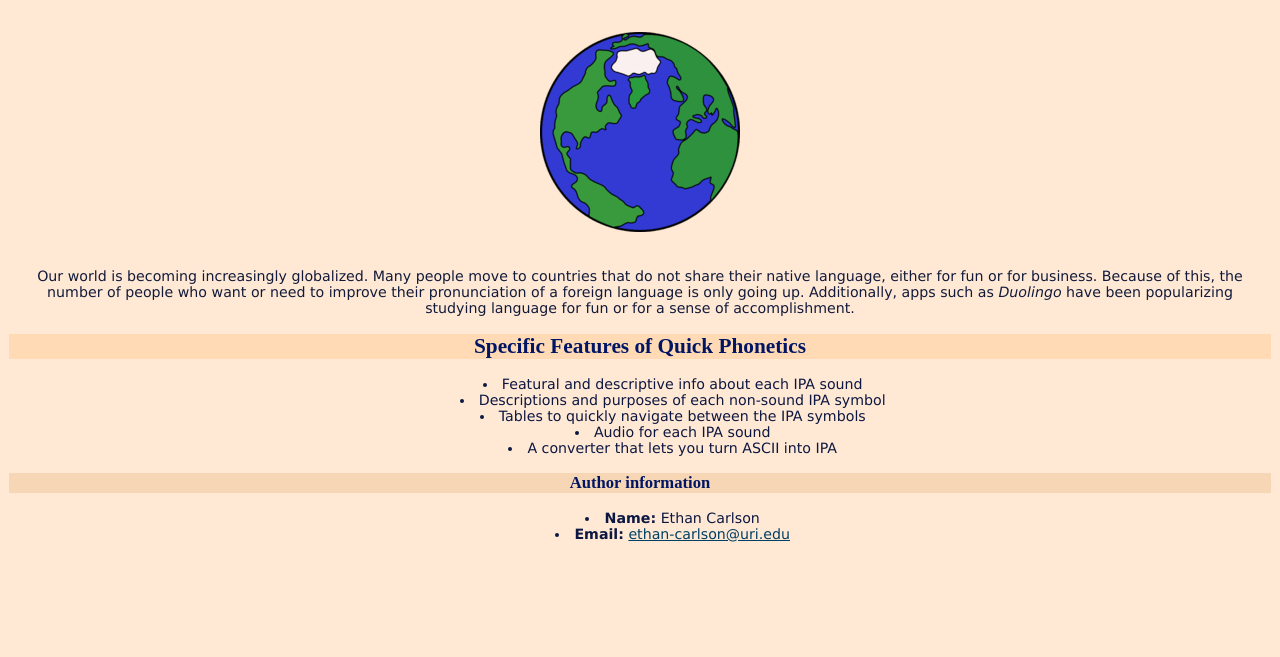
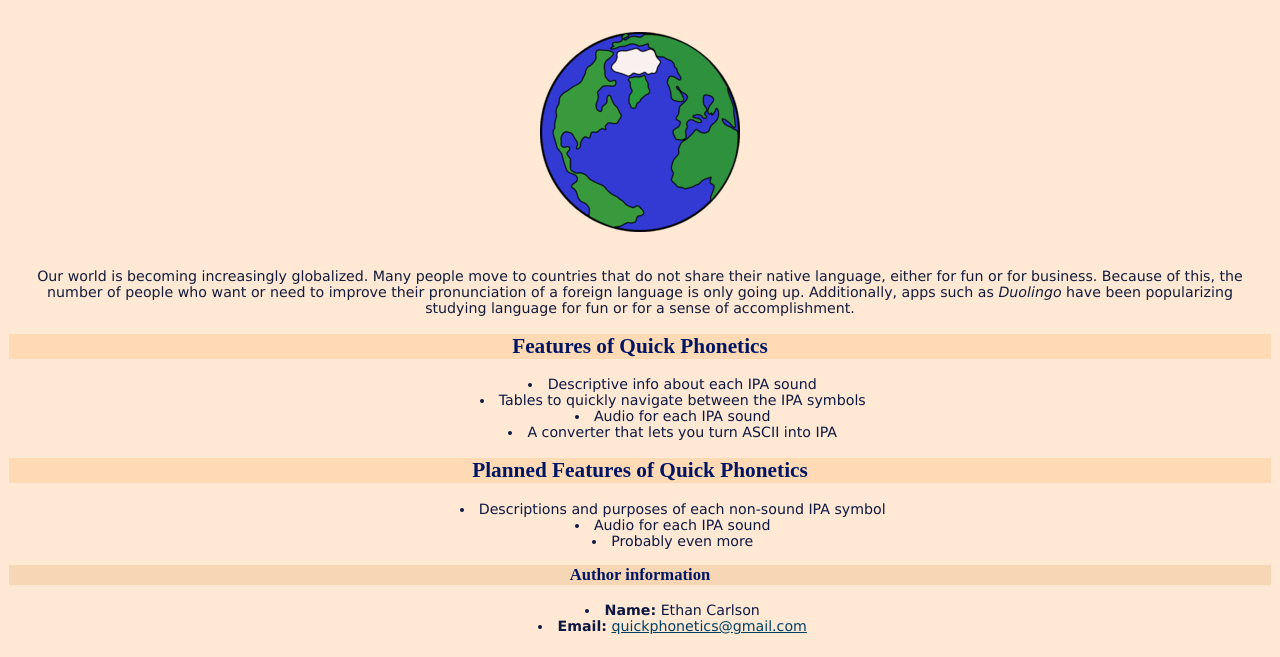
Before and after one commit to ethan-j-carlson/ethan-j-carlson.github.io, a plain HTML site: page index.html in a window 1280 px wide. Shown: the part 1463-2120 px from the top of the page. Before the commit the page ends 2028 px from the top, so only its background shows below. Drawn offline with Linux system fonts and the light colour scheme.

Commit message:
Changed email on index

```diff
--- a/index.html
+++ b/index.html
@@ -93,20 +93,26 @@
                 studying language for fun or for a sense of accomplishment.
             </p>
 
-            <h2>Specific Features of Quick Phonetics</h2>
+            <h2>Features of Quick Phonetics</h2>
             <ul>
-                <li>Featural and descriptive info about each IPA sound</li>
-                <li>Descriptions and purposes of each non-sound IPA symbol</li>
+                <li>Descriptive info about each IPA sound</li>
                 <li>Tables to quickly navigate between the IPA symbols</li>
                 <li>Audio for each IPA sound</li>
                 <li>A converter that lets you turn ASCII into IPA</li>
+            </ul>
+
+            <h2>Planned Features of Quick Phonetics</h2>
+            <ul>
+                <li>Descriptions and purposes of each non-sound IPA symbol</li>
+                <li>Audio for each IPA sound</li>
+                <li>Probably even more</li>
             </ul>
 
             <h3>Author information</h3>
             <ul>
                 <li><strong>Name:</strong> Ethan Carlson</li>
                 <li><strong>Email:</strong>
-                <a href= "mailto:ethan-carlson@uri.edu">ethan-carlson@uri.edu</a></li>
+                <a href= "mailto:quickphonetics@gmail.com">quickphonetics@gmail.com</a></li>
             </ul>
         </div>
 
```
